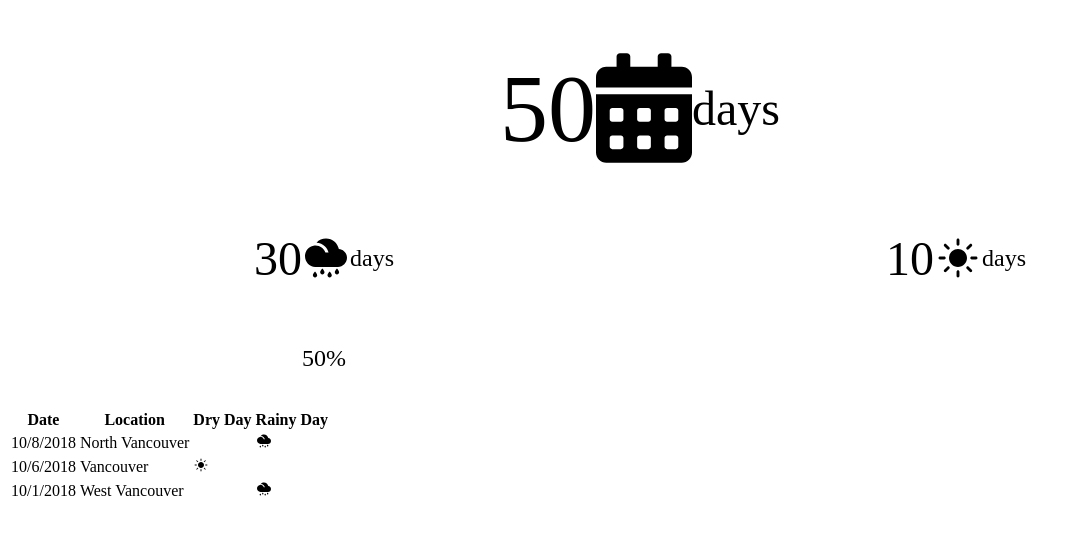
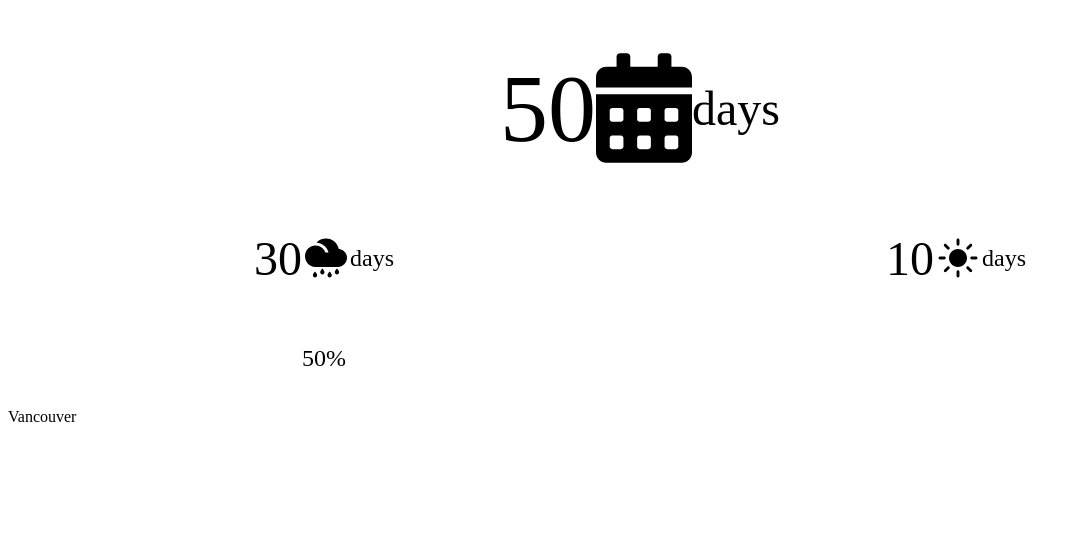
Before and after one commit to AmirHosseinifar/run-day-count, a React app: page / in a window 1280 px wide. Shown: the top 534 px of the page, without its empty margins (0-1080 px from the left). Built offline with nearby package versions, Linux system fonts and the light colour scheme.

Commit message:
Add state

```diff
--- a/package.json
+++ b/package.json
@@ -14,6 +14,7 @@
     "bfj": "6.1.1",
     "case-sensitive-paths-webpack-plugin": "2.1.2",
     "chalk": "2.4.1",
+    "create-react-class": "^15.6.3",
     "css-loader": "1.0.0",
     "dotenv": "6.0.0",
     "dotenv-expand": "4.2.0",
--- /dev/null
+++ b/src/components/App.js
@@ -0,0 +1,40 @@
+
+import React from 'react';
+import {Component} from 'react'
+
+
+export class App extends Component {
+  constructor(props) {
+    super(props);
+    this.state = {
+      allRunDays: [
+        {
+          location: "North Vancouver",
+          date: new Date("10/08/2018"),
+          rainDay:true,
+          dryDay: false
+        },
+        {
+          location: "Vancouver",
+          date: new Date("10/06/2018"),
+          rainDay:false,
+          dryDay: true
+        },
+        {
+          location: "West Vancouver",
+          date: new Date("10/01/2018"),
+          rainDay:true,
+          dryDay: false
+        }
+      ]
+    };
+  }
+
+  render() {
+    return(
+      <div>
+        {this.state.allRunDays[1]["location"]}
+      </div>
+    )
+  }
+}
--- a/src/index.js
+++ b/src/index.js
@@ -2,7 +2,7 @@ import React from 'react';
 import ReactDOM from 'react-dom';
 import * as serviceWorker from './serviceWorker';
 import RunDayCount from './components/RunDayCount';
-import {RunDayList} from './components/RunDayList'
+import {App} from './components/App'
 
 ReactDOM.render(
   <div>
@@ -11,29 +11,7 @@ ReactDOM.render(
                 dryDay={10}
                 goal={100}
     />
-    <RunDayList days={
-      [
-        {
-          location: "North Vancouver",
-          date: new Date("10/08/2018"),
-          rainDay:true,
-          dryDay: false
-        },
-        {
-          location: "Vancouver",
-          date: new Date("10/06/2018"),
-          rainDay:false,
-          dryDay: true
-        },
-        {
-          location: "West Vancouver",
-          date: new Date("10/01/2018"),
-          rainDay:true,
-          dryDay: false
-        }
-      ]
-    }
-    />
+    <App />
   </div>
   ,document.getElementById('root'));
 
```
Also changed, not shown: 1 other file (tests, documents, lock files or other folders).
